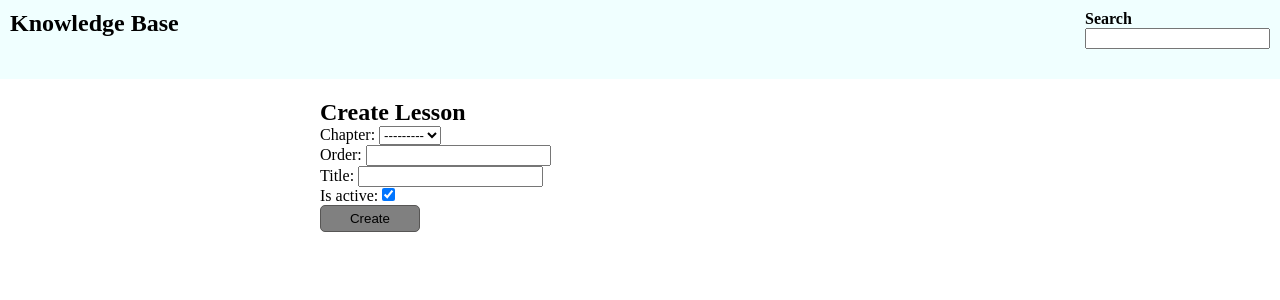
After one commit to MurodzodaMs/knowledge-base, a Django app: page /create_lesson/ in a window 1280 px wide. The commit adds this page. Shown: the top 300 px of the page. Run offline with Django 5.2, Linux system fonts and the light colour scheme; data that the repository does not hold is empty.

Commit message:
add more url and also more view. create mew html files

```diff
--- a/KnowledgeBase/models.py
+++ b/KnowledgeBase/models.py
@@ -23,7 +23,7 @@ class Category(models.Model):
 class Course(models.Model):
     category = models.ForeignKey(Category, on_delete=models.CASCADE)
     title = models.CharField(max_length=100)
-    slug = models.SlugField(unique=True, blank=True)
+    slug = models.SlugField(blank=True)
     is_active = models.BooleanField(default=True)
 
     def save(self, *args, **kwargs) -> None:
@@ -32,6 +32,13 @@ class Course(models.Model):
         return super().save(*args, **kwargs)
 
 
+    class Meta:
+        constraints = [
+            models.UniqueConstraint(
+                fields=['category', 'slug'],
+                name='unique_course_slug_per_category'
+            )
+        ]
 
     def __str__(self) -> str:
         return self.title
@@ -66,6 +73,11 @@ class Page(models.Model):
     category = models.ForeignKey(Category, on_delete=models.CASCADE, null=True, blank=True)
     lesson = models.ForeignKey(Lesson, on_delete=models.CASCADE, null=True, blank=True)
 
+    def __str__(self) -> str:
+        if self.lesson:
+            return self.lesson.title
+        else:
+            return self.category.title
 
 
 class Block(models.Model):
--- a/KnowledgeBase/urls.py
+++ b/KnowledgeBase/urls.py
@@ -3,7 +3,11 @@ from .views import *
 
 urlpatterns = [
     path('', HomePageView.as_view(), name='home'),
+    path('create_lesson/', LessonCreateView.as_view(), name='create_lesson'),
+    path('create_chapter/', ChapterCreateView.as_view(), name='create_chapter'),
+    path('create_course/', CourseCreateView.as_view(), name='create_course'),
+    path('create_cat/', CategoryCreateView.as_view(), name='create_cat'),
+    path('<slug:category_slug>/<slug:course_slug>/<int:chapter>.<int:lesson>/', LessonView.as_view(), name='lesson'),
+    path('<slug:category_slug>/<slug:course_slug>/', CoursePageView.as_view(), name='course'),
     path('<slug:slug>/', CategoryPageView.as_view(), name='category'),
-    path('<slug:category_slug>/<slug:course_slug>/', CoursePageView.as_view(), name='course')
-    path('<slug:category_slug>/<slug:course_slug>/<int:chapter>.<int:chapter>', CoursePageView.as_view(), name='lesson')
 ]
--- a/KnowledgeBase/views.py
+++ b/KnowledgeBase/views.py
@@ -1,8 +1,10 @@
 from typing import Any
 from django.db.models.base import Model as Model
 from django.db.models.query import QuerySet
+from django.forms import BaseModelForm
 from django.http import HttpRequest, HttpResponse
 from django.shortcuts import render, redirect
+from django.contrib.auth.models import User
 from .models import *
 from django.views import generic
 
@@ -30,7 +32,6 @@ class CategoryPageView(generic.DetailView):
 
 class CoursePageView(generic.DetailView):
     model = Course
-    # slug_url_kwarg = 'c'
     template_name = 'course.html'
     context_object_name = 'data'
 
@@ -44,9 +45,39 @@ class CoursePageView(generic.DetailView):
 
     def get_context_data(self, **kwargs: Any) -> dict[str, Any]:
         context = super().get_context_data(**kwargs)
-        context['lessons'] = Lesson.objects.all()
-        context['chapters'] = Chapter.objects.all()
+        course = self.object
+        context['chapters'] = Chapter.objects.filter(course=course)
+        context['lessons'] = Lesson.objects.filter(chapter__in=context['chapters'])
         context['categories'] = Category.objects.all()
+        return context
+
+
+class LessonView(generic.DetailView):
+    template_name = 'lesson.html'
+    model = Lesson
+    context_object_name = 'data'
+
+    def get_object(self, queryset: QuerySet[Any] | None = ...):
+        return Lesson.objects.get(
+            chapter__course__slug=self.kwargs['course_slug'],
+            chapter__course__category__slug=self.kwargs['category_slug'],
+            chapter__order=self.kwargs['chapter'],
+            order=self.kwargs['lesson'],
+        )
+
+
+    def get_context_data(self, **kwargs: Any) -> dict[str, Any]:
+        context = super().get_context_data(**kwargs)
+        lesson = self.object
+        chapter = lesson.chapter
+        course = chapter.course
+
+        context['categories'] = Category.objects.all()
+        context['chapters'] = Chapter.objects.filter(course=course)
+        context['lessons'] = Lesson.objects.filter(chapter=chapter)
+        context['page'] = Page.objects.get(lesson=lesson)
+        context['blocks'] = Block.objects.filter(page=context['page'])
+
         return context
 
 
@@ -58,8 +89,52 @@ class CategoryCreateView(generic.CreateView):
     fields = '__all__'
     success_url = '/'
 
-    def post(self, request: HttpRequest, *args: str, **kwargs: Any) -> HttpResponse:
-        return redirect('home')
+    def get_context_data(self, **kwargs: Any) -> dict[str, Any]:
+        context = super().get_context_data(**kwargs)
+        context['title'] = 'Create Category'
+        return context
 
+class CourseCreateView(generic.CreateView):
+    model = Course
+    template_name = 'create.html'
+    fields = '__all__'
+    success_url = '/'
 
-# class UserCreateView(generic.CreateView):
+    def get_context_data(self, **kwargs: Any) -> dict[str, Any]:
+        context = super().get_context_data(**kwargs)
+        context['title'] = 'Create Course'
+        return context
+
+class ChapterCreateView(generic.CreateView):
+    model = Chapter
+    template_name = 'create.html'
+    fields = '__all__'
+    success_url = '/'
+
+    def get_context_data(self, **kwargs: Any) -> dict[str, Any]:
+        context = super().get_context_data(**kwargs)
+        context['title'] = 'Create Chapter'
+        return context
+
+class LessonCreateView(generic.CreateView):
+    model = Lesson
+    template_name = 'create.html'
+    fields = '__all__'
+    success_url = '/'
+
+    def form_valid(self, form: BaseModelForm) -> HttpResponse:
+        print('---yes---')
+        response = super().form_valid(form)
+        Page.objects.create(lesson=self.object)
+        return response
+
+    def get_context_data(self, **kwargs: Any) -> dict[str, Any]:
+        context = super().get_context_data(**kwargs)
+        context['title'] = 'Create Lesson'
+        return context
+
+class UserCreateView(generic.CreateView):
+    model = User
+    template_name = 'create.html'
+    success_url = '/login'
+    fields = []
--- a/static/css/style.css
+++ b/static/css/style.css
@@ -52,3 +52,7 @@ aside{
 main section{
     width: 75%;
 }
+
+.chapter{
+    background-color: blueviolet;
+}
--- a/templates/course.html
+++ b/templates/course.html
@@ -9,8 +9,11 @@
 
 {% block aside %}
     {% for chapter in chapters %}
+        <a href=""><button class="chapter"> {{chapter.title}} </button></a>
         {% for lesson in lessons %}
-            <a href=""><button> {{lesson.title}} </button></a>
+                    {% if lesson.chapter == chapter %}
+                    <a href=""><button> {{lesson.title}} </button></a>
+                    {% endif %}
         {% endfor %}
     {% endfor %}
 {% endblock %}
--- /dev/null
+++ b/templates/create.html
@@ -0,0 +1,21 @@
+{% extends "base.html" %}
+{% load static %}
+{% block head %}
+<title>create</title>
+<link rel="stylesheet" href="{% static 'css/style.css' %}">
+{% endblock head %}
+
+
+{% block aside %}
+{% endblock aside %}
+
+
+{% block main %}
+    <h1>{{title}} </h1>
+
+    <form method="post">
+        {% csrf_token %}
+        {{form.as_p}}
+        <button type="submit">Create</button>
+    </form>
+{% endblock %}
```
Also changed, not shown: templates/lesson.html (added, +40 -0 lines), KnowledgeBase/migrations/0005_course_unique_course_slug_per_category.py (added), KnowledgeBase/migrations/0006_alter_course_slug.py (added).
